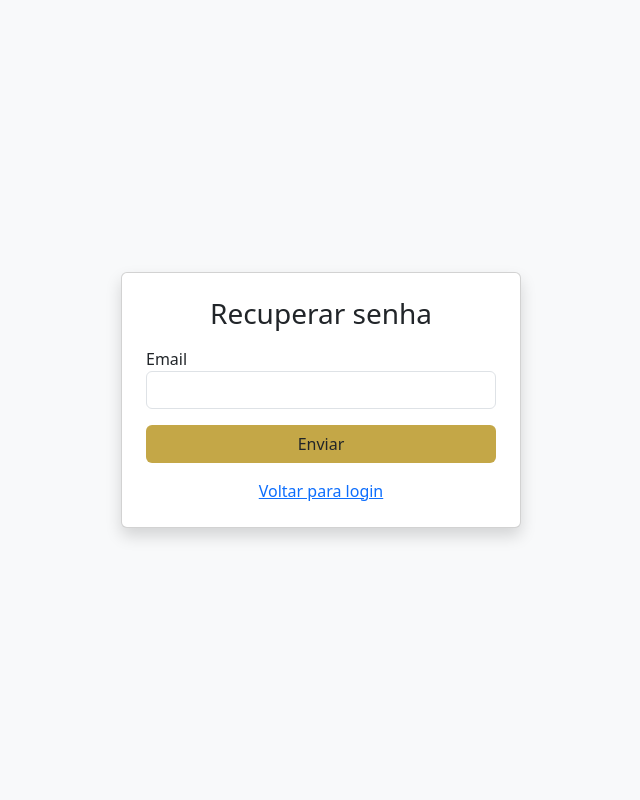
After one commit to HenriqueRTDEV/ProjetoPython, a Flask app: page /recuperar-senha in a window 1280 px wide. The commit adds this page. Shown: the whole page, without its empty margins (319-959 px from the left). Run offline with Flask 3, Linux system fonts and the light colour scheme.

Commit message:
Inserindo campo recuperar senha.
recuperar senha e nova senha para os usuários.

```diff
--- a/app.py
+++ b/app.py
@@ -272,6 +272,81 @@ def login():
                 conn.close()
 
     return render_template("login.html")
+
+@app.route("/recuperar-senha", methods=["GET", "POST"])
+def recuperar_senha():
+    if request.method == "POST":
+        email = request.form.get("email", "").strip().lower()
+
+        if not validar_email(email):
+            flash("Informe um email válido.", "danger")
+            return render_template("recuperar_senha.html")
+
+        conn = None
+        cursor = None
+
+        try:
+            conn = get_connection()
+            cursor = conn.cursor(dictionary=True)
+
+            # verifica usuário
+            cursor.execute("SELECT id FROM usuarios WHERE email = %s", (email,))
+            usuario = cursor.fetchone()
+
+            # verifica empresa
+            cursor.execute("SELECT id FROM empresas WHERE email = %s", (email,))
+            empresa = cursor.fetchone()
+
+            if not usuario and not empresa:
+                flash("Email não encontrado.", "danger")
+                return render_template("recuperar_senha.html")
+
+            # aqui depois você pode mandar email real
+            session["email_recuperacao"] = email
+            return redirect(url_for("nova_senha"))
+
+        except Error as e:
+            flash(f"Erro no banco: {str(e)}", "danger")
+            return render_template("recuperar_senha.html")
+
+        finally:
+            if cursor:
+                cursor.close()
+            if conn:
+                conn.close()
+
+    return render_template("recuperar_senha.html")
+
+
+@app.route("/nova-senha", methods=["GET", "POST"])
+def nova_senha():
+    if "email_recuperacao" not in session:
+        return redirect(url_for("login"))
+
+    if request.method == "POST":
+        nova_senha = request.form.get("senha")
+
+        senha_hash = generate_password_hash(nova_senha)
+        email = session["email_recuperacao"]
+
+        conn = get_connection()
+        cursor = conn.cursor()
+
+        # atualiza nas duas tabelas
+        cursor.execute("UPDATE usuarios SET senha_hash=%s WHERE email=%s", (senha_hash, email))
+        cursor.execute("UPDATE empresas SET senha_hash=%s WHERE email=%s", (senha_hash, email))
+
+        conn.commit()
+
+        cursor.close()
+        conn.close()
+
+        session.pop("email_recuperacao", None)
+
+        flash("Senha redefinida com sucesso!", "success")
+        return redirect(url_for("login"))
+
+    return render_template("nova_senha.html")
 
 # FEED PRINCIPAL (home do sistema)
 # Só acessa se estiver logado
--- /dev/null
+++ b/templates/recuperar_senha.html
@@ -0,0 +1,39 @@
+<!DOCTYPE html>
+<html lang="pt-BR">
+<head>
+    <meta charset="UTF-8">
+    <title>Recuperar Senha</title>
+    <link href="https://cdn.jsdelivr.net/npm/bootstrap@5.3.3/dist/css/bootstrap.min.css" rel="stylesheet">
+</head>
+
+<body class="bg-light d-flex align-items-center justify-content-center vh-100">
+
+<div class="card shadow p-4" style="max-width:400px; width:100%;">
+    <h3 class="text-center mb-3">Recuperar senha</h3>
+
+    {% with messages = get_flashed_messages(with_categories=true) %}
+      {% if messages %}
+        {% for category, message in messages %}
+          <div class="alert alert-{{ category }}">{{ message }}</div>
+        {% endfor %}
+      {% endif %}
+    {% endwith %}
+
+    <form method="POST">
+        <div class="mb-3">
+            <label>Email</label>
+            <input type="email" name="email" class="form-control" required>
+        </div>
+
+        <button type="submit" class="btn w-100 text-dark" style="background-color:#C4A747;">
+            Enviar
+        </button>
+    </form>
+
+    <div class="text-center mt-3">
+        <a href="{{ url_for('login') }}">Voltar para login</a>
+    </div>
+</div>
+
+</body>
+</html>
```
Also changed, not shown: templates/login.html (+14 -5 lines), templates/nova_senha.html (added, +27 -0 lines).
